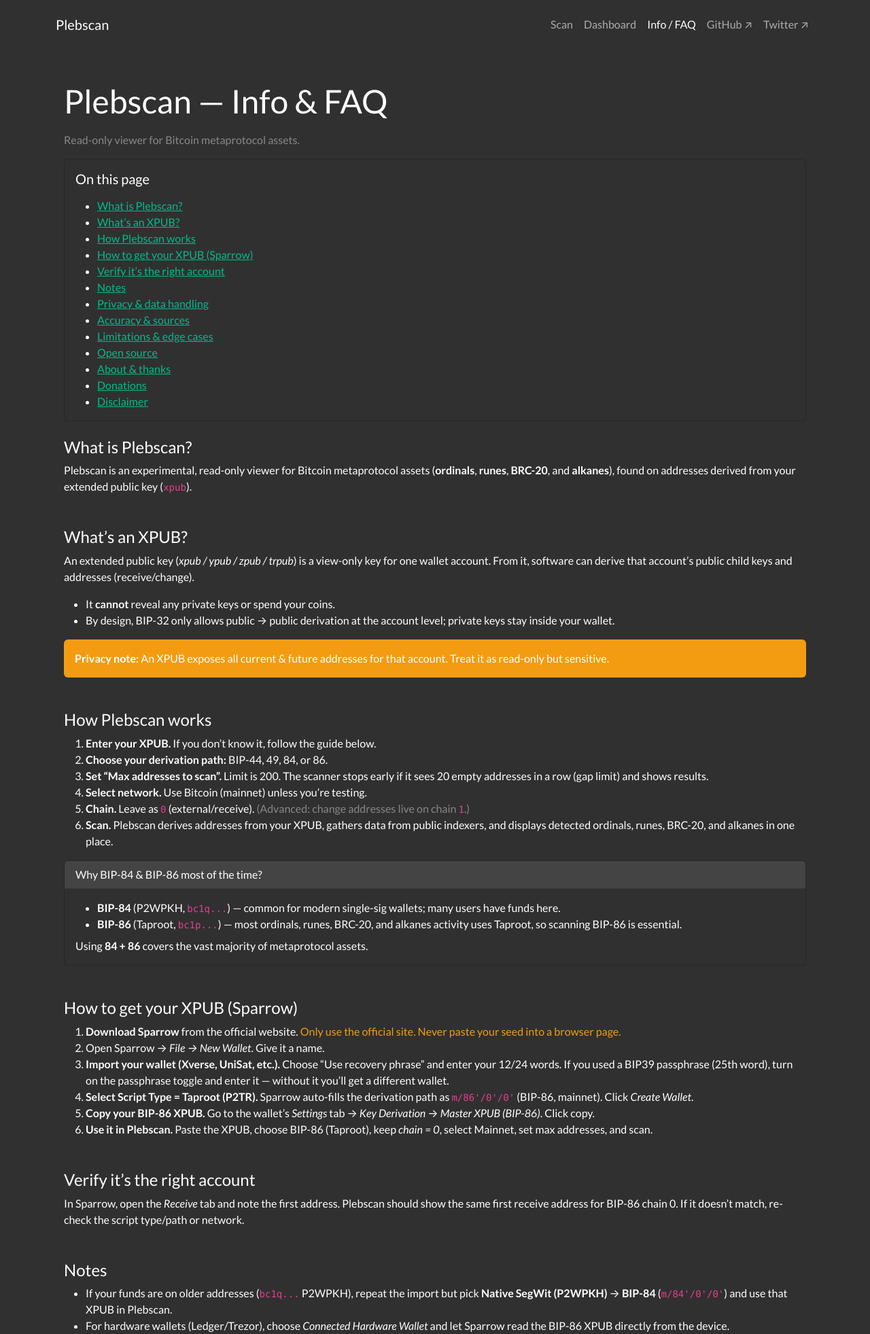
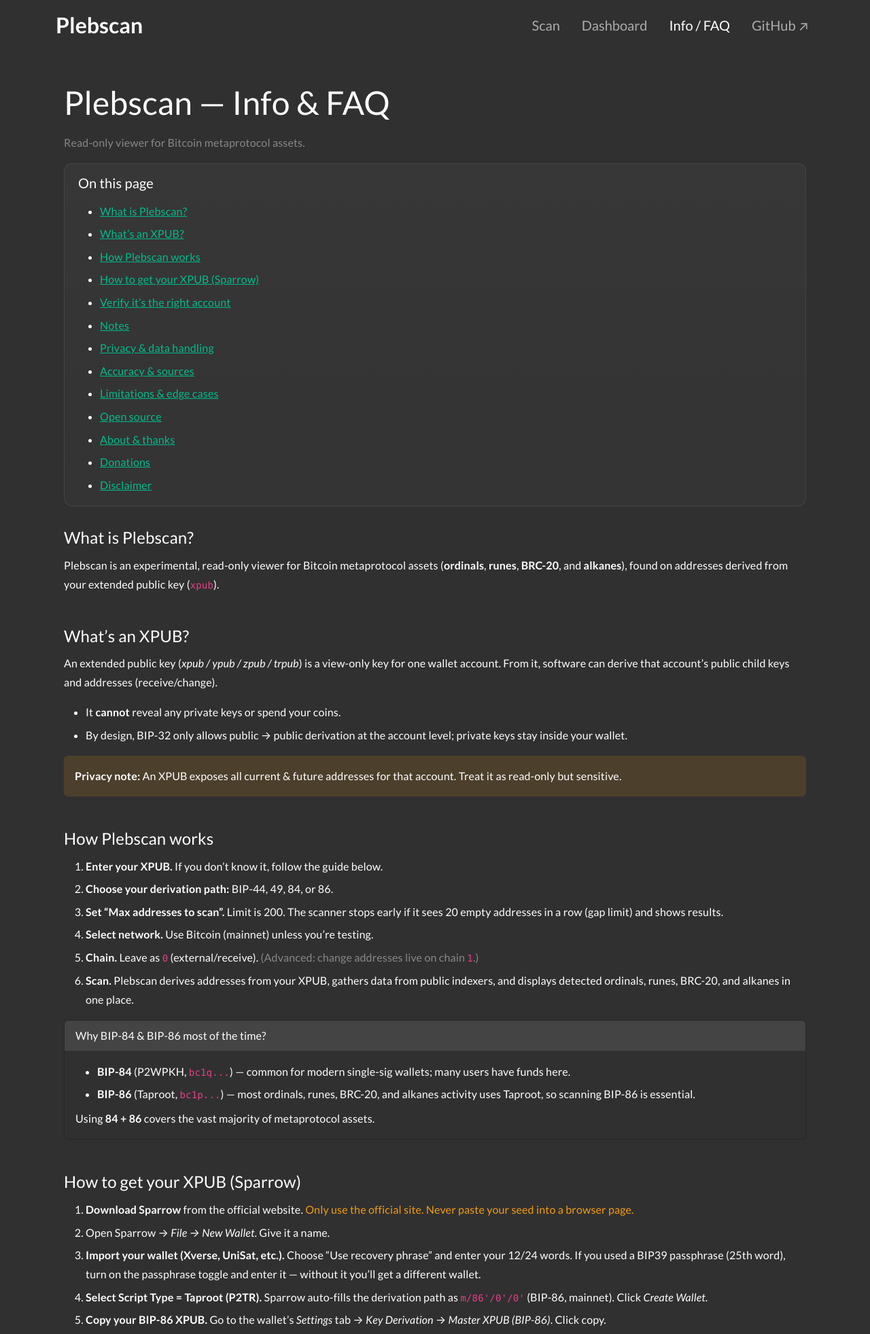
Before and after one commit to traplordmoses/plebscan, a Flask app: page /info in a window 1280 px wide. Shown: the top 1963 px of the page at 68% size. Run offline with Flask 3, Linux system fonts and the light colour scheme; parts of the project's set-up code (start-up, migrations or seed data) failed here and were passed over.

Commit message:
Update info page + dashboard header

```diff
--- a/flask-ui/templates/base.html
+++ b/flask-ui/templates/base.html
@@ -10,9 +10,9 @@
 <body class="bg-dark">
 
 <!-- NAVBAR -->
-  <nav class="navbar navbar-dark bg-dark navbar-expand-md mb-3">
+<nav class="navbar navbar-dark bg-dark navbar-expand-md mb-3 py-2">
   <div class="container">
-      <a class="navbar-brand" href="{{ url_for('index') }}">Plebscan</a>
+    <a class="navbar-brand fs-3 fw-bold" href="{{ url_for('index') }}">Plebscan</a>
 
     <button class="navbar-toggler" type="button" data-bs-toggle="collapse" data-bs-target="#mainNav"
             aria-controls="mainNav" aria-expanded="false" aria-label="Toggle navigation">
@@ -20,30 +20,27 @@
     </button>
 
     <div class="collapse navbar-collapse" id="mainNav">
-        <ul class="navbar-nav ms-auto">
+      <ul class="navbar-nav ms-auto align-items-center gap-3">
         <li class="nav-item">
-            <a class="nav-link {% if request.endpoint == 'index' %}active{% endif %}"
+          <a class="nav-link fs-5 {% if request.endpoint == 'index' %}active{% endif %}"
              href="{{ url_for('index') }}">Scan</a>
         </li>
         <li class="nav-item">
-            <a class="nav-link {% if request.endpoint == 'dashboard' %}active{% endif %}"
+          <a class="nav-link fs-5 {% if request.endpoint == 'dashboard' %}active{% endif %}"
              href="{{ url_for('dashboard') }}">Dashboard</a>
         </li>
         <li class="nav-item">
-            <a class="nav-link {% if request.endpoint == 'info' %}active{% endif %}"
+          <a class="nav-link fs-5 {% if request.endpoint == 'info' %}active{% endif %}"
              href="{{ url_for('info') }}">Info / FAQ</a>
         </li>
-          <!-- Optional external links -->
         <li class="nav-item">
-            <a class="nav-link" target="_blank" href="https://github.com/traplordmoses/plebscan">GitHub ↗</a>
-          </li>
-          <li class="nav-item">
-            <a class="nav-link" target="_blank" href="https://x.com/yourhandle">Twitter ↗</a>
+          <a class="nav-link fs-5" target="_blank" href="https://github.com/traplordmoses/plebscan">GitHub ↗</a>
         </li>
       </ul>
     </div>
   </div>
 </nav>
+
 
 <!-- PAGE CONTENT -->
 <div class="container my-4">
--- a/flask-ui/templates/info.html
+++ b/flask-ui/templates/info.html
@@ -2,13 +2,37 @@
 {% block title %}Info / FAQ — Plebscan{% endblock %}
 
 {% block content %}
-<div class="container py-4">
+<!-- page-scoped tweaks -->
+<style>
+  /* overall rhythm */
+  #info-page{ line-height:1.75; letter-spacing:.01em; }
+  #info-page h2.h4{ margin-top:2rem; margin-bottom:.75rem; scroll-margin-top:88px; }
+  #info-page p{ margin-bottom:1rem; }
+  #info-page ul,#info-page ol{ margin-bottom:1rem; }
+  #info-page li+li{ margin-top:.35rem; }
+
+  /* TOC: subtle background */
+  #info-page .toc-soft{
+    background: linear-gradient(180deg, rgba(255,255,255,.035), rgba(255,255,255,.02));
+    border: 1px solid rgba(255,255,255,.08);
+    border-radius: .75rem;
+  }
+  #info-page .toc-soft .card-body{ padding:1rem 1.25rem; }
+  #info-page .toc-soft .card-title{ margin-bottom:.5rem; }
+
+  /* softer alerts on Darkly */
+  #info-page .alert{ color:var(--bs-body-color); }
+  #info-page .alert-info    { background-color: rgba(var(--bs-info-rgb),   .14); border-color: rgba(var(--bs-info-rgb),   .28); }
+  #info-page .alert-warning { background-color: rgba(var(--bs-warning-rgb),.14); border-color: rgba(var(--bs-warning-rgb),.28); }
+</style>
+
+<div id="info-page" class="container py-4">
 
   <h1 class="mb-3">Plebscan — Info &amp; FAQ</h1>
   <p class="text-muted">Read-only viewer for Bitcoin metaprotocol assets.</p>
 
   <!-- Table of Contents -->
-  <div class="card mb-4">
+  <div class="card mb-4 toc-soft">
     <div class="card-body">
       <h5 class="card-title mb-3">On this page</h5>
       <ul class="mb-0">
@@ -85,8 +109,7 @@
       </li>
       <li>Open Sparrow → <em>File → New Wallet</em>. Give it a name.</li>
       <li><strong>Import your wallet (Xverse, UniSat, etc.).</strong> Choose “Use recovery phrase” and enter your 12/24 words.
-        If you used a BIP39 passphrase (25th word), turn on the passphrase toggle and enter it —
-        without it you’ll get a different wallet.</li>
+        If you used a BIP39 passphrase (25th word), turn on the passphrase toggle and enter it — without it you’ll get a different wallet.</li>
       <li><strong>Select Script Type = Taproot (P2TR).</strong> Sparrow auto-fills the derivation path as
         <code>m/86'/0'/0'</code> (BIP-86, mainnet). Click <em>Create Wallet</em>.</li>
       <li><strong>Copy your BIP-86 XPUB.</strong> Go to the wallet’s <em>Settings</em> tab → <em>Key Derivation</em> →
```
Also changed, not shown: flask-ui/templates/dashboard.html (+102 -47 lines). Lines whose indentation alone changed are shown as unchanged.
